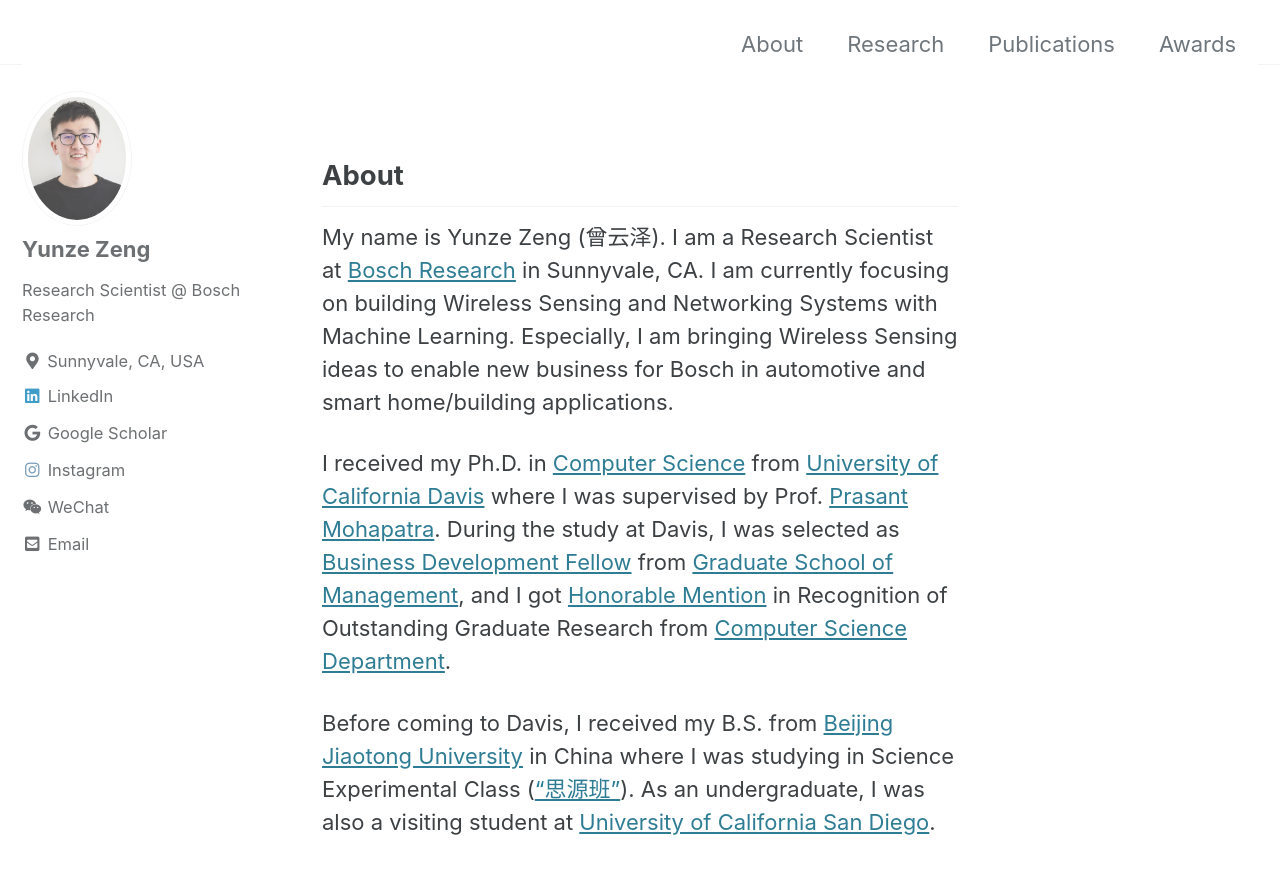
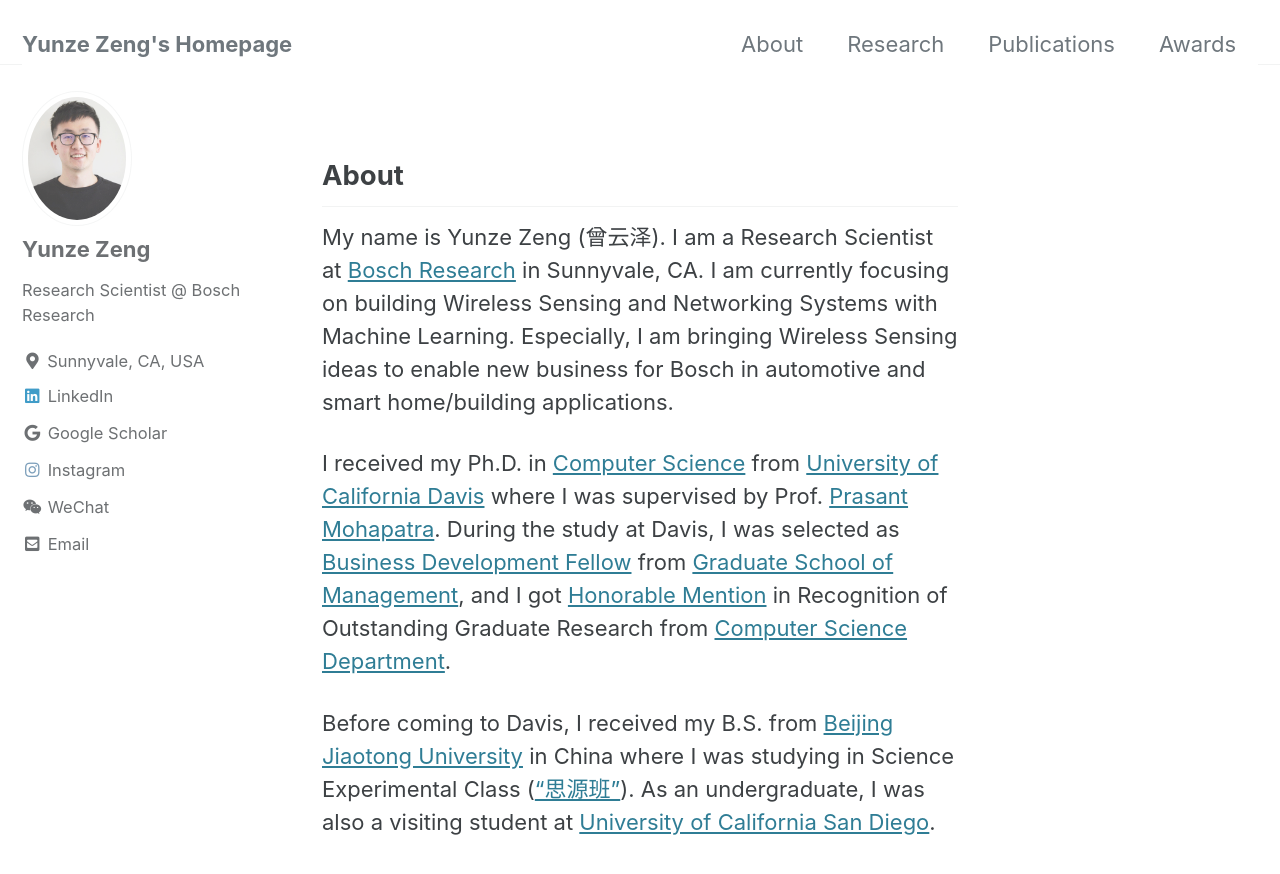
Before and after one commit to yunze/yunze.github.io, a Jekyll site: the page built from index.md, in a window 1280 px wide and 900 px high. Shown: the top 874 px of the window. Built offline with Jekyll 4.4.1, drawn with Linux system fonts in a browser that asks for light colours; cached includes are drawn as plain includes.

Commit message:
Update _config.yml

```diff
--- a/_config.yml
+++ b/_config.yml
@@ -26,7 +26,7 @@ baseurl                  : # the subpath of your site, e.g. "/blog"
 repository               : # GitHub username/repo-name e.g. "mmistakes/minimal-mistakes"
 teaser                   : # path of fallback teaser image, e.g. "/assets/images/500x300.png"
 logo                     : # "/assets/images/bio-photo.jpg"
-masthead_title           : " " # overrides the website title displayed in the masthead, use " " for no title
+masthead_title           : "Yunze Zeng's Homepage" # overrides the website title displayed in the masthead, use " " for no title
 # breadcrumbs            : false # true, false (default)
 words_per_minute         : 200
 comments:
```
